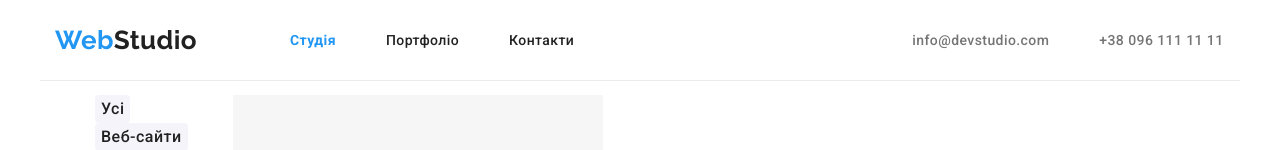
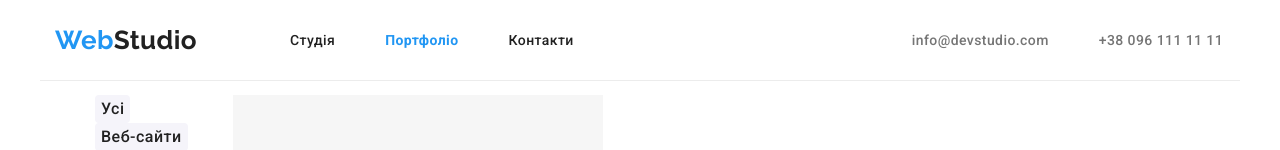
Before and after one commit to YuDo-fsd/goit-markup-hw-03, a plain HTML site: page portfolio.html in a window 1280 px wide. Shown: the top 150 px of the page. Drawn offline with nearby package versions, Linux system fonts and the light colour scheme.

Commit message:
Header finished hw3

```diff
--- a/portfolio.html
+++ b/portfolio.html
@@ -25,8 +25,8 @@
             <span class="logo-first">Web</span><span class="logo-second">Studio</span></a
           >
           <ul class="nav-list list">
-            <li><a class="nav-link link active" href="./index.html">Студія</a></li>
-            <li><a class="nav-link link" href="./portfolio.html">Портфоліо</a></li>
+            <li><a class="nav-link link" href="./index.html">Студія</a></li>
+            <li><a class="nav-link link active" href="./portfolio.html">Портфоліо</a></li>
             <li><a class="nav-link link" href="#">Контакти</a></li>
           </ul>
         </nav>
@@ -36,7 +36,8 @@
               <a class="contact-link link" href="mailto:info@devstudio.com">info@devstudio.com</a>
             </li>
             <li>
-              <a class="contact-link link" href="tel:+380961111111">+38 096 111 11 11</a></li>
+              <a class="contact-link link" href="tel:+380961111111">+38 096 111 11 11</a>
+            </li>
           </ul>
         </div>
       </div>
```
